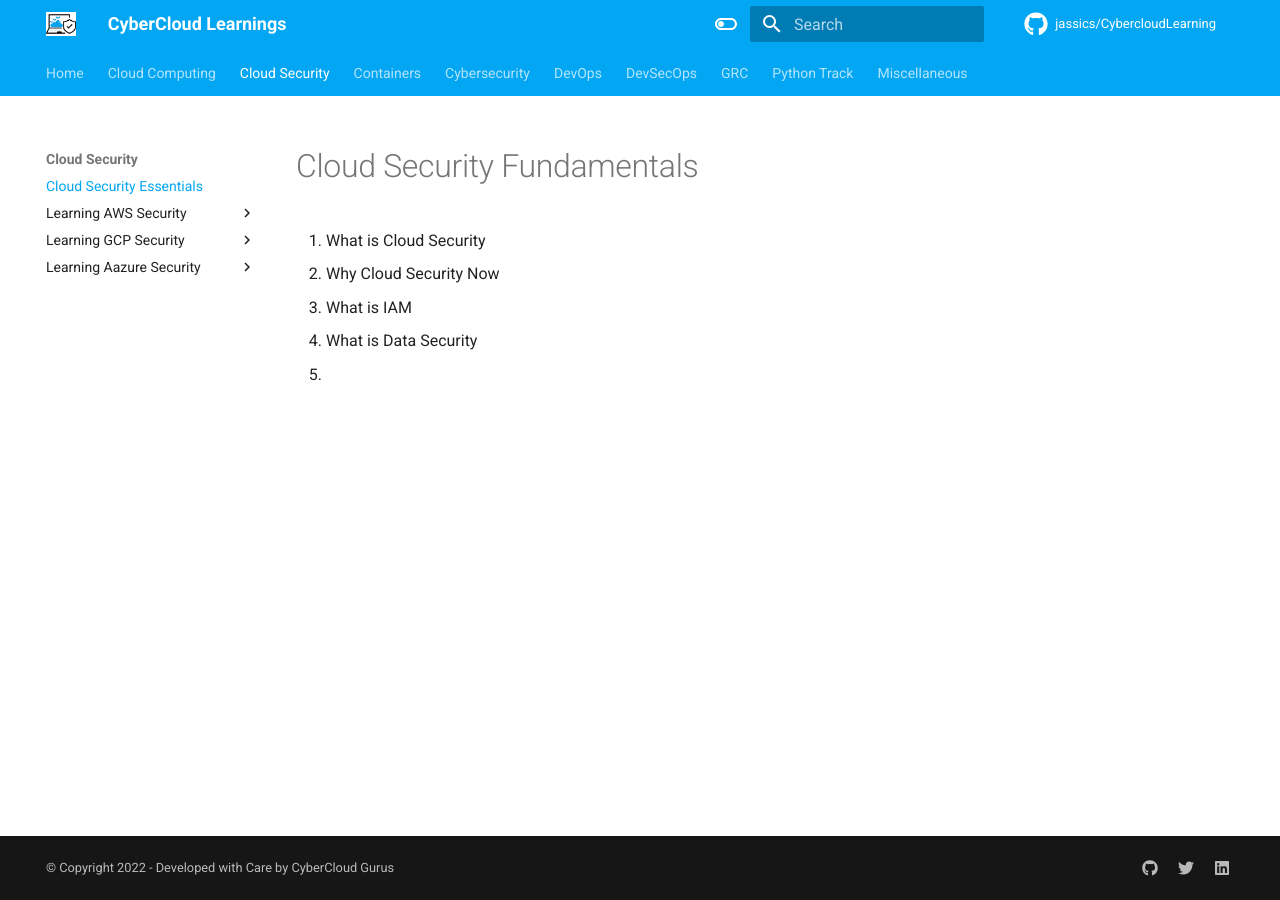
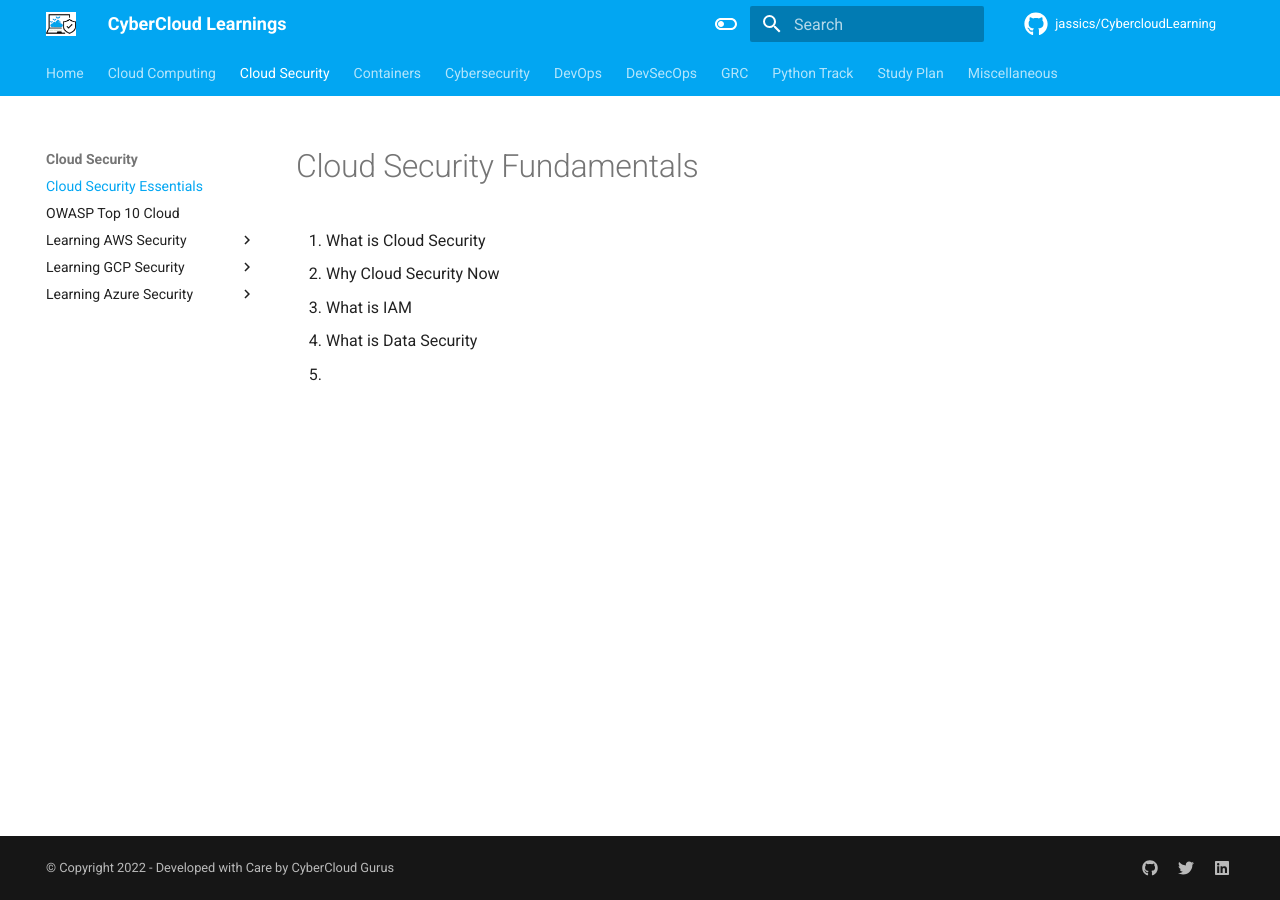
Before and after one commit to jassics/CybercloudLearning, an MkDocs documentation site: the page built from docs/cloud-security/cloud-security-essentials.md, in a window 1280 px wide. Built offline with MkDocs 1.6.1 and Material for MkDocs 9.7.7, drawn with Linux system fonts in a browser that asks for light colours; comment, search, counter and statistics services are not loaded; some of the changed lines change nothing that is shown.

Commit message:
Added study plan menu and created necessary blank pages

```diff
--- a/mkdocs.yml
+++ b/mkdocs.yml
@@ -58,6 +58,7 @@ nav:
             - 'Azure Overview': cloud-computing/learning-azure/index.md
     - Cloud Security:
       - 'Cloud Security Essentials': cloud-security/cloud-security-essentials.md
+      - 'OWASP Top 10 Cloud': cloud-security/owasp-top10-cloud.md
       - 'Learning AWS Security':
         - 'AWS Security Overview': cloud-security/learning-aws-security/aws-security-overview.md
         - 'IAM Security': cloud-security/learning-aws-security/iam-security.md
@@ -66,9 +67,9 @@ nav:
         - 'GuardDuty': cloud-security/learning-aws-security/guardduty.md
         - 'KMS': cloud-security/learning-aws-security/kms.md
       - 'Learning GCP Security':
-        - 'AWS Security Overview': cloud-security/learning-gcp-security/gcp-security-overview.md
-      - 'Learning Aazure Security':
-        - 'AWS Security Overview': cloud-security/learning-azure-security/azure-security-overview.md
+        - 'GCP Security Overview': cloud-security/learning-gcp-security/gcp-security-overview.md
+      - 'Learning Azure Security':
+        - 'Azure Security Overview': cloud-security/learning-azure-security/azure-security-overview.md
     - Containers:
         - 'Container Overview': containers/container-overview.md
         - 'Docker': containers/docker.md
@@ -77,9 +78,11 @@ nav:
         - 'Kubernetes Security': containers/kubernetes-security.md
     - Cybersecurity:
       - 'Cybersecurity Overview': cybersecurity/cybersecurity-overview.md
+      - 'Common Security Concepts': cybersecurity/common-security-concepts.md
       - 'Web Security':
         - 'Web Security Overview': cybersecurity/web-security/web-security-overview.md
-        - 'OWASP Top 10': cybersecurity/web-security/owasp-top-10.md
+        - 'OWASP Top 10 2021': cybersecurity/web-security/owasp-top10.md
+        - 'Web Security Concepts': cybersecurity/web-security/web-security-concepts.md
       - 'Network Security': cybersecurity/network-security.md
       - 'API Security': cybersecurity/api-security.md
       - 'Application Security':
@@ -105,6 +108,11 @@ nav:
         - 'Automated Vulnerability Management': devsecops/vulnerability-management.md
     - GRC:
       - 'GRC Overview': grc/grc-overview.md
+      - 'ISO/IEC 27001:2022': grc/iso27k1.md
+      - 'Data Privacy': grc/data-privacy.md
+      - 'GDPR': grc/gdpr.md
+      - 'NIST RMF': grc/nist-rmf.md
+      - 'NIST CSF': grc/nist-csf.md
     - Python Track:
         - 'Python Track Introduction': python-track/python-track-overview.md
         - 'Learning Python': python-track/learning-python.md
@@ -112,6 +120,15 @@ nav:
         - 'Python for Automation': python-track/python-for-automation.md
         - 'Python for DevOps': python-track/python-for-devops.md
         - 'Python for Cybersecurity': python-track/python-for-cybersecurity.md
+    - Study Plan:
+        - 'AWS Security Study Plan': study-plan/aws-security-study-plan.md
+        - 'GCP Security Study Plan': study-plan/gcp-security-study-plan.md
+        - 'DevSecOps Study Plan': study-plan/devsecops-study-plan.md
+        - 'Web Security Study Plan': study-plan/web-security-study-plan.md
+        - 'Application Security Study Plan': study-plan/application-security-study-plan.md
+        - 'Python for Security Study Plan': study-plan/python-for-security-study-plan.md
+        - 'Docker Security Study Plan': study-plan/docker-security-study-plan.md
+        - 'Kubernetes Security Study Plan': study-plan/kubernetes-security-study-plan.md
     - Miscellaneous:
       - 'Linux Commands': miscellaneous/linux-commands.md
       - 'ViM for Everyone': miscellaneous/vim-essentials.md
```
Also changed, not shown: docs/cloud-security/owasp-top10-cloud.md (added), docs/cybersecurity/common-security-concepts.md (added), docs/cybersecurity/web-security/owasp-top10.md (added), docs/cybersecurity/web-security/web-security-concepts.md (added), docs/grc/data-privacy.md (added), docs/grc/gdpr.md (added), docs/grc/iso27k1.md (added), docs/grc/nist-csf.md (added), docs/grc/nist-rmf.md (added), docs/study-plan/application-security-study-plan.md (added), docs/study-plan/aws-security-study-plan.md (added), docs/study-plan/devsecops-study-plan.md (added), docs/study-plan/docker-security-study-plan.md (added), docs/study-plan/gcp-security-study-plan.md (added), 3 more files.
